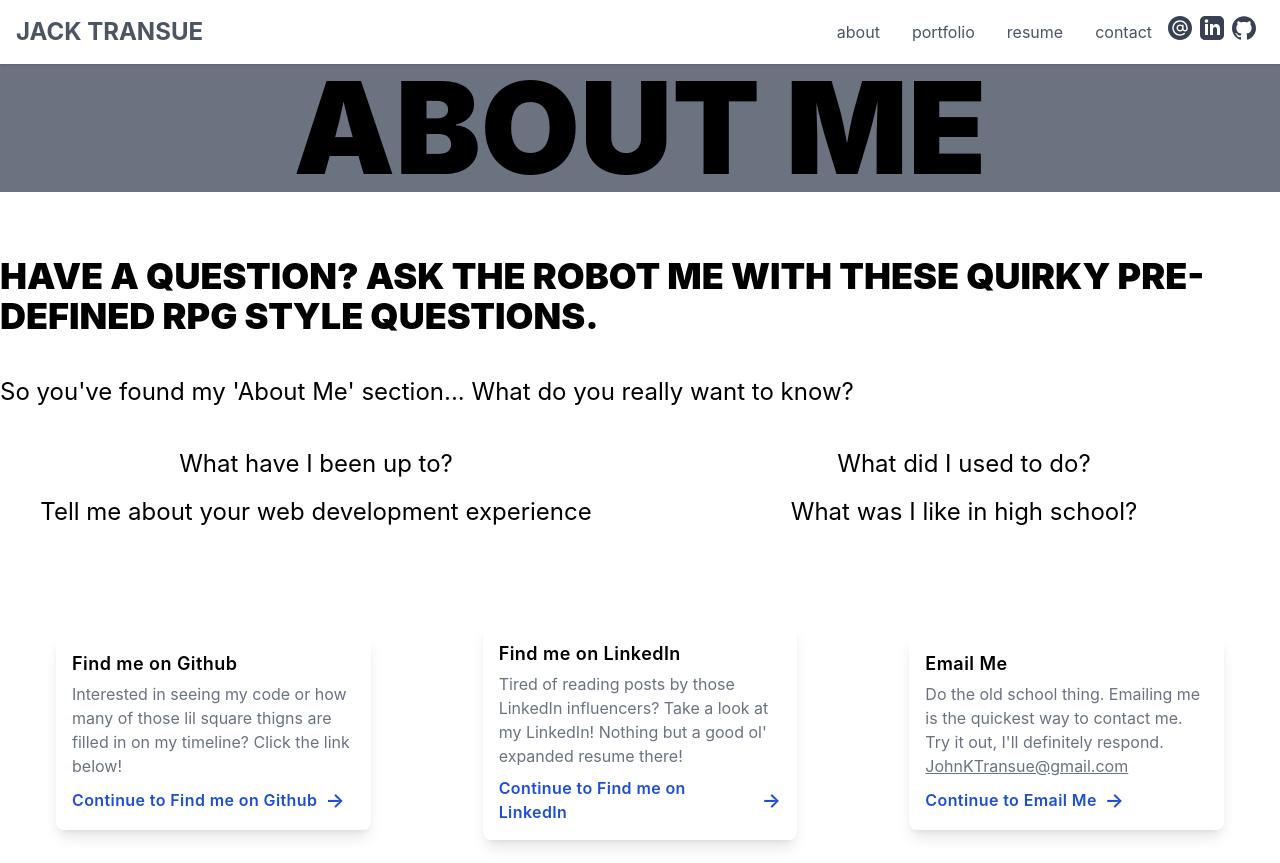
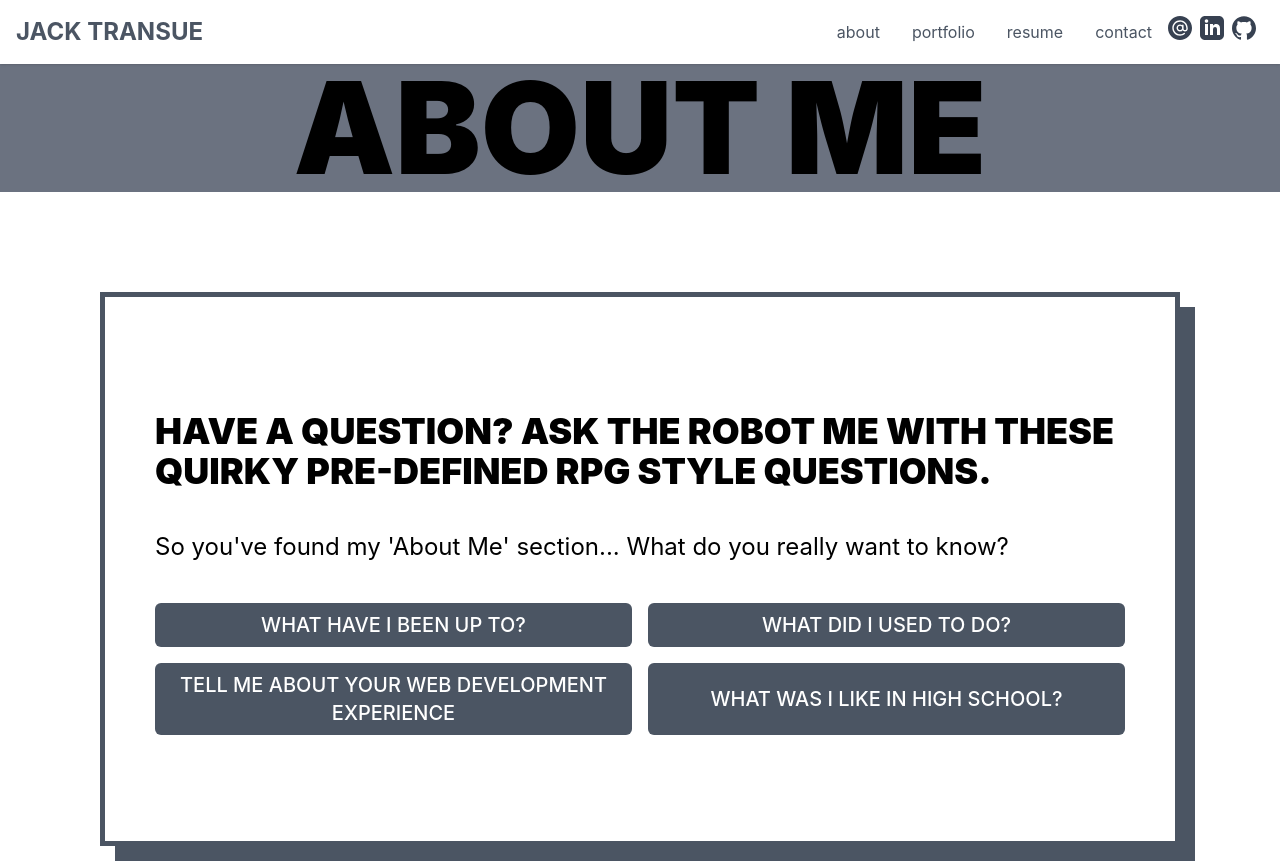
Before and after one commit to Kiwi3p/portfolio-site-2022, a Next.js app: page /about in a window 1280 px wide. Shown: the top 863 px of the page. Built offline with nearby package versions, Linux system fonts and the light colour scheme.

Commit message:
trying to fix build error game css

```diff
--- a/components/Game.tsx
+++ b/components/Game.tsx
@@ -1,5 +1,6 @@
 import React, { Component } from "react";
 import api from "../data/game.json";
+
 
 export class Game extends Component {
   state = {};
--- a/pages/_app.tsx
+++ b/pages/_app.tsx
@@ -4,6 +4,7 @@ import "aos/dist/aos.css";
 import type { AppProps } from "next/app";
 import { AnimatePresence } from "framer-motion";
 import { useEffect } from "react";
+import "../styles/game.css"
 
 function MyApp({ Component, pageProps, router }: AppProps) {
   const url = `localhost:3000/${router.route}`;
--- a/styles/globals.css
+++ b/styles/globals.css
@@ -2,7 +2,6 @@
 @tailwind components;
 @tailwind utilities;
 
-@import url(./game.css);
 
 html,
 body {
```
